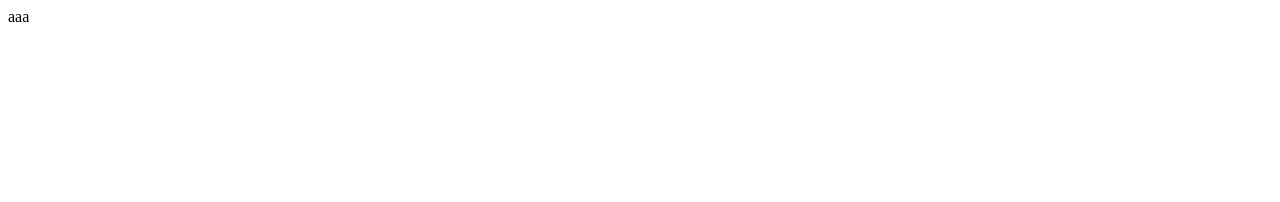
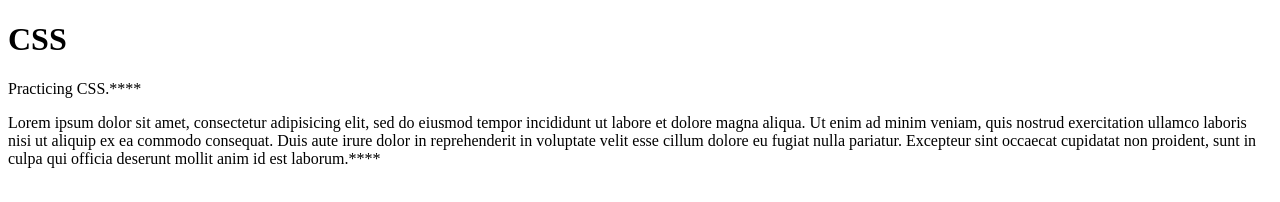
Before and after one commit to akinaktansel/test, a plain HTML site: page index.html in a window 1280 px wide. Drawn offline with Linux system fonts and the light colour scheme.

Commit message:
Update index.html
added new content

```diff
--- a/index.html
+++ b/index.html
@@ -1 +1,38 @@
-aaa
+<!DOCTYPE html>
+<html dir="ltr" lang="en-US">
+	<head>
+
+
+
+		<!-- Document Title
+		============================================= -->
+		<title>html elements</title>
+
+		<style type="text/css">
+		p::after{
+			content: "****";
+		}
+		</style>
+
+	</head>
+
+	<body>
+
+	<h1>CSS</h1>
+	<p>Practicing CSS.</p>
+
+
+	<p>Lorem ipsum dolor sit amet, consectetur adipisicing elit, sed do eiusmod
+	tempor incididunt ut labore et dolore magna aliqua. Ut enim ad minim veniam,
+	quis nostrud exercitation ullamco laboris nisi ut aliquip ex ea commodo
+	consequat. Duis aute irure dolor in reprehenderit in voluptate velit esse
+	cillum dolore eu fugiat nulla pariatur. Excepteur sint occaecat cupidatat non
+	proident, sunt in culpa qui officia deserunt mollit anim id est laborum.</p>
+
+
+
+
+
+	</body>
+
+</html>
```
